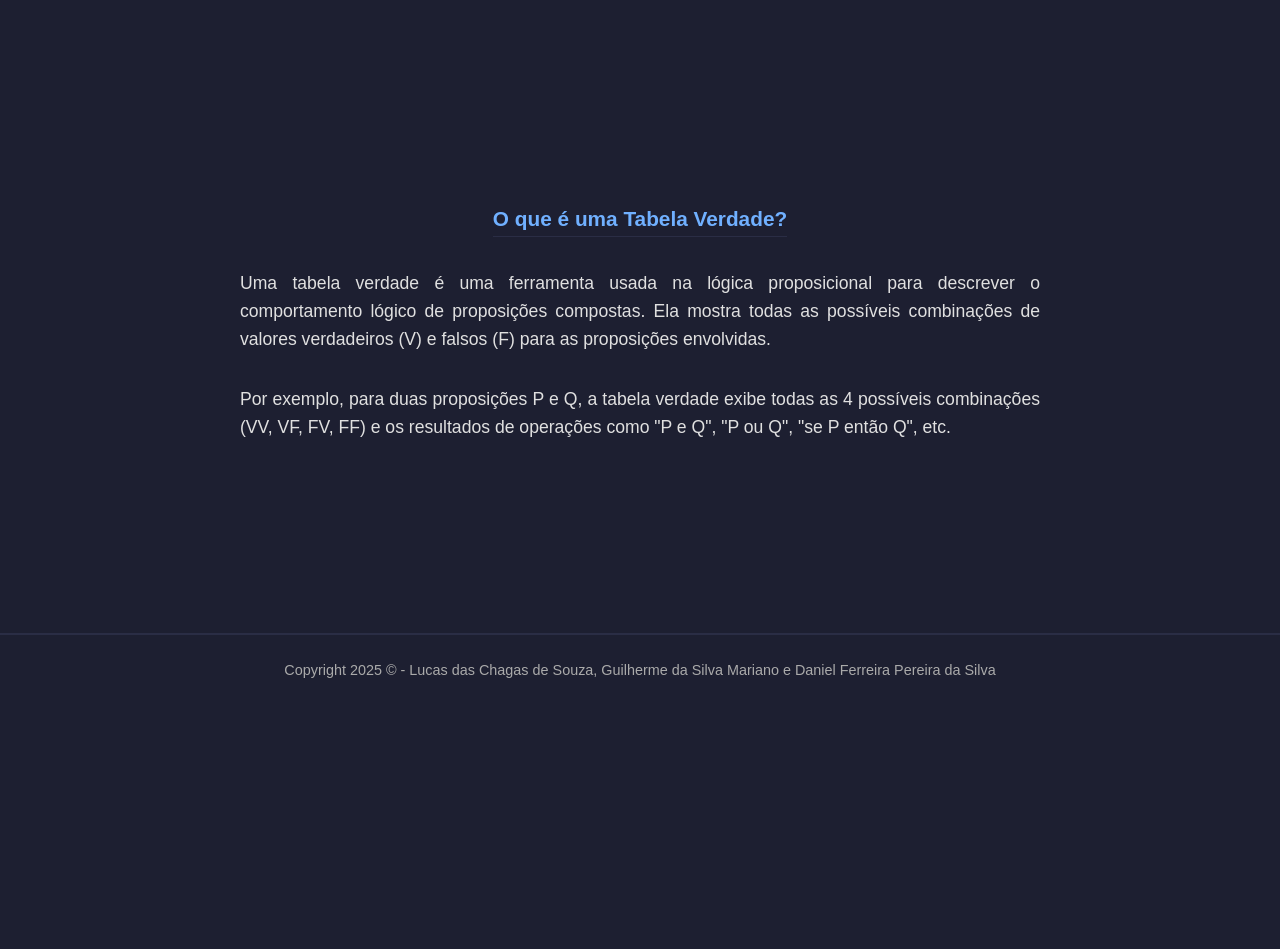
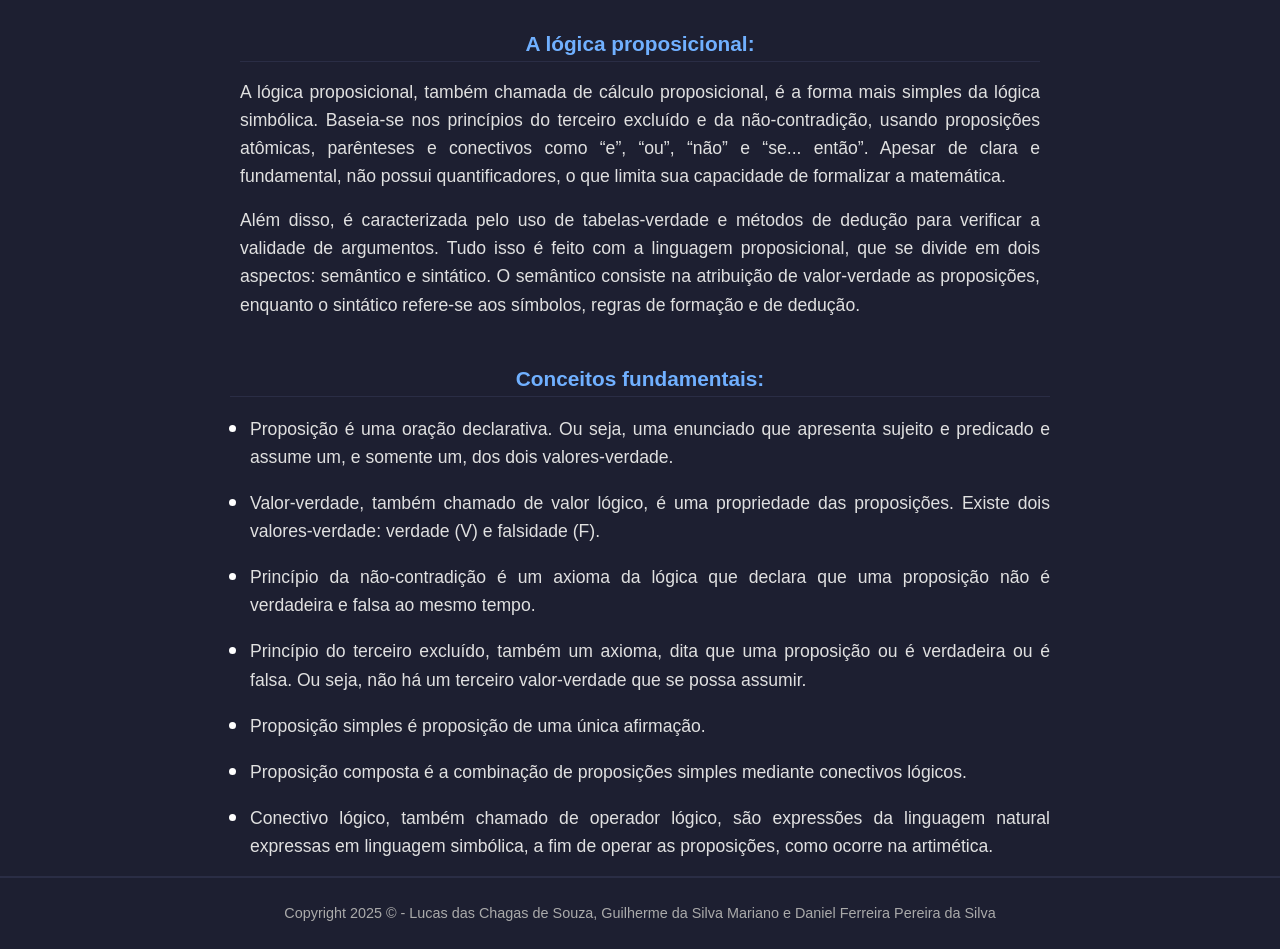
Before and after one commit to Forg0ttenUser/Logica_matematica, a Flask app: page /fundamentacao in a window 1280 px wide. Shown: the part 94-1043 px from the top of the page. Before the commit the page ends 772 px from the top, so only its background shows below. Run offline with Flask 3, Linux system fonts and the light colour scheme.

Commit message:
Preenche com texto a fundamentacao e a estiliza

```diff
--- /dev/null
+++ b/static/fundamentacao.css
@@ -0,0 +1,9 @@
+ul {
+  list-style-type: disc;
+  padding-left: 20px;
+}
+
+ul li::marker {
+  font-size: 1.5em;
+  color: white;
+}
--- a/templates/apresentacao.html
+++ b/templates/apresentacao.html
@@ -1,8 +1,8 @@
 {% extends "base.html" %}
 
- {%block css_especifico%}
+{%block css_especifico%}
  <link rel="stylesheet" href="{{url_for('static', filename='apresentacao.css')}}">
- {%endblock%}
+{%endblock%}
 
 {%block content%}
 <section class="apresentacao">
@@ -35,7 +35,7 @@
 </section>
 
 <section class="instrucoes">
-    <h2>Instruções de uso do Gerador de Tabelas-Verdade:</h2>
+    <h2>Instruções de uso do Gerador de tabelas-verdade:</h2>
     <ol>
         <li>
             <p>
--- a/templates/fundamentacao.html
+++ b/templates/fundamentacao.html
@@ -1,15 +1,39 @@
 {% extends "base.html" %}
 
+{%block css_especifico%}
+ <link rel="stylesheet" href="{{url_for('static', filename='fundamentacao.css')}}">
+{%endblock%}
+
 {%block content%}
-<h2>O que é uma Tabela Verdade?</h2>
+
+<article>
+  <h2>A lógica proposicional:</h2>
   <p>
-    Uma tabela verdade é uma ferramenta usada na lógica proposicional para descrever o comportamento lógico
-    de proposições compostas. Ela mostra todas as possíveis combinações de valores verdadeiros (V) e falsos (F)
-    para as proposições envolvidas.
+    A lógica proposicional, também chamada de cálculo proposicional, é a forma mais simples da lógica simbólica.
+    Baseia-se nos princípios do terceiro excluído e da não-contradição, usando proposições atômicas, parênteses e conectivos como
+    “e”, “ou”, “não” e “se... então”. Apesar de clara e fundamental, não possui quantificadores, o que limita sua capacidade de formalizar a matemática.
+  </p>
+  <p>
+    Além disso, é caracterizada pelo uso de tabelas-verdade e métodos de dedução para verificar a validade de argumentos. Tudo isso é feito com a linguagem
+    proposicional, que se divide em  dois aspectos: semântico e sintático. O semântico consiste na atribuição de valor-verdade as proposições, enquanto o sintático
+    refere-se aos símbolos, regras de formação e de dedução.
   </p>
 
-  <p>
-    Por exemplo, para duas proposições P e Q, a tabela verdade exibe todas as 4 possíveis combinações
-    (VV, VF, FV, FF) e os resultados de operações como "P e Q", "P ou Q", "se P então Q", etc.
-  </p>
+</article>
+
+<article>
+  <h2>Conceitos fundamentais:</h2>
+  <ul>
+
+    <li><p>Proposição é uma oração declarativa. Ou seja, uma enunciado que apresenta sujeito e predicado e assume um, e somente um, dos dois valores-verdade.</p></li>
+    <li><p>Valor-verdade, também chamado de valor lógico, é uma propriedade das proposições. Existe dois valores-verdade: verdade (V) e falsidade (F).</p></li>
+    <li><p>Princípio da não-contradição é um axioma da lógica que declara que uma proposição não é verdadeira e falsa ao mesmo tempo.</p></li>
+    <li><p>Princípio do terceiro excluído, também um axioma, dita que uma proposição ou é verdadeira ou é falsa. Ou seja, não há um terceiro valor-verdade que se possa assumir.</p></li>
+    <li><p>Proposição simples é proposição de uma única afirmação.</p></li>
+    <li><p>Proposição composta é a combinação de proposições simples mediante conectivos lógicos.</p></li>
+    <li><p>Conectivo lógico, também chamado de operador lógico, são expressões da linguagem natural expressas em linguagem simbólica, a fim de operar as proposições, como ocorre na artimética.</p></li>
+
+  </ul>
+</article>
+
 {%endblock%}
```
Also changed, not shown: static/apresentacao.css (+12 -0 lines).
